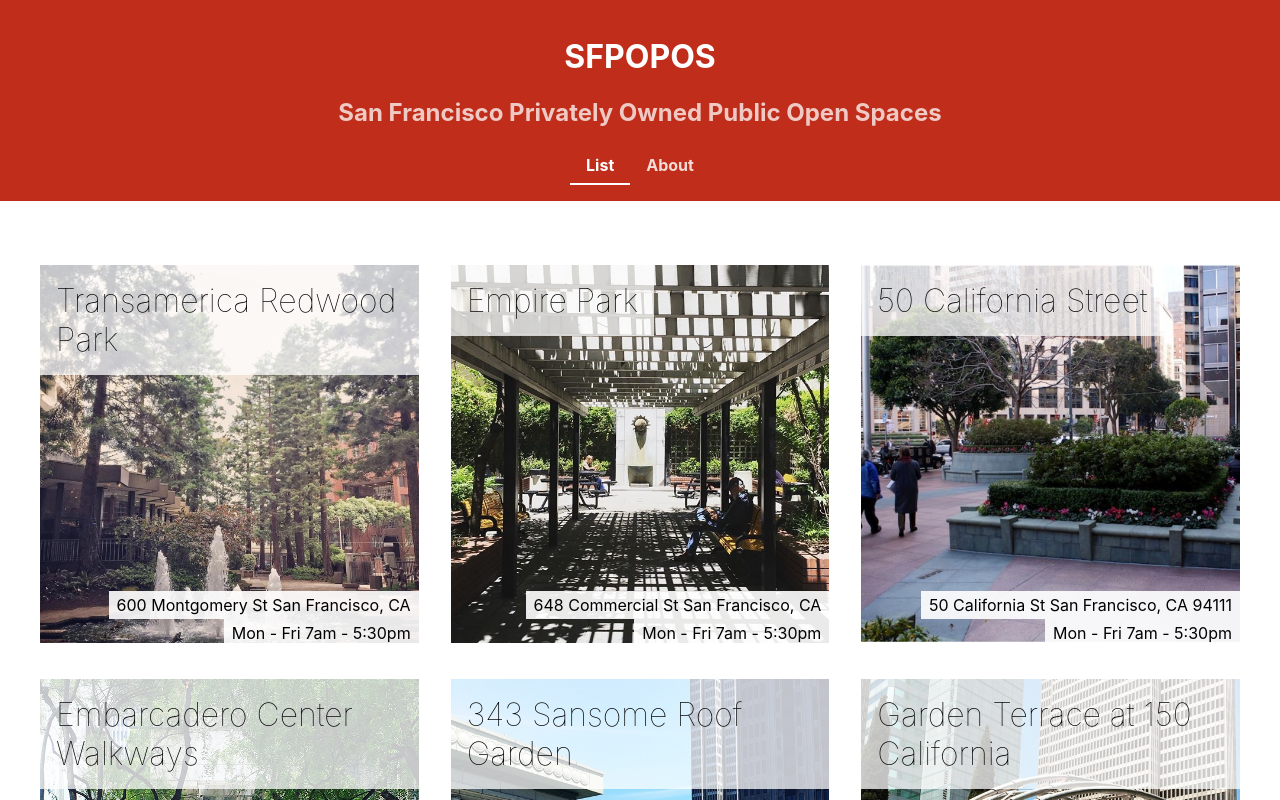
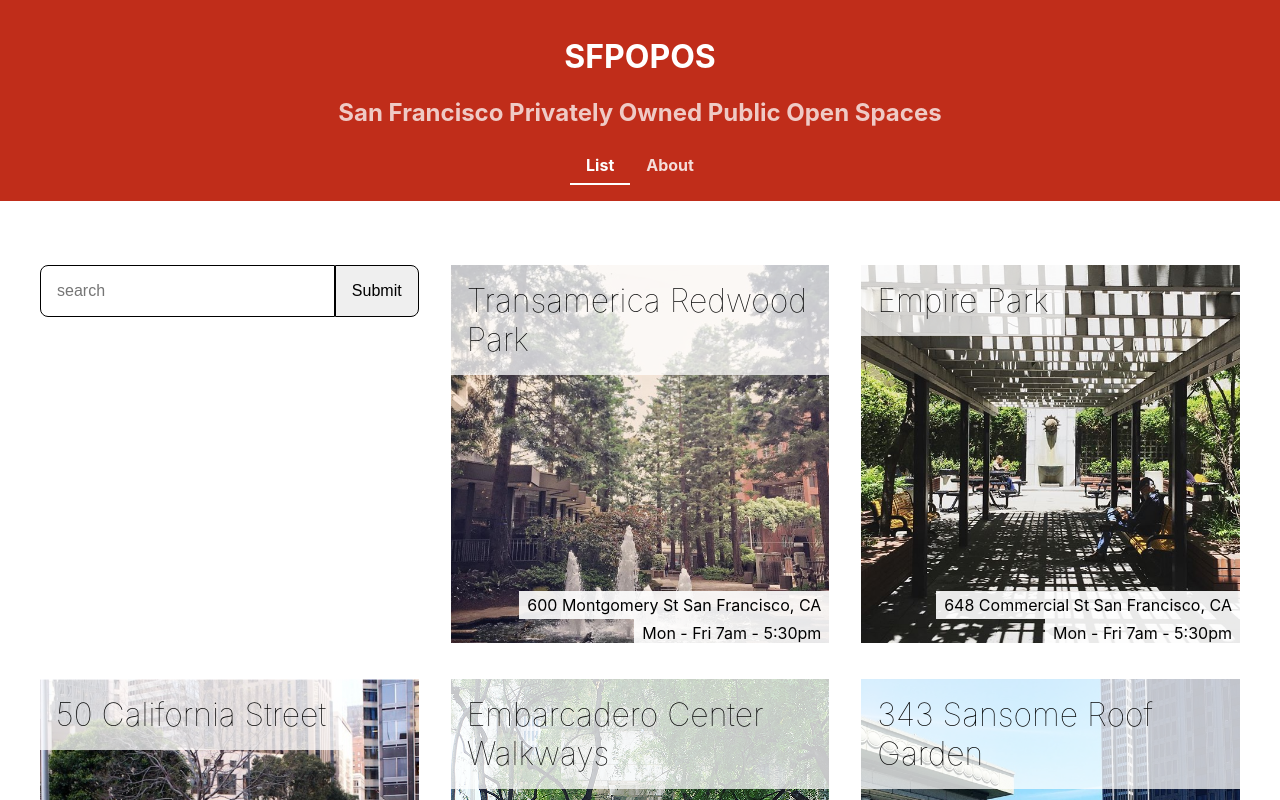
Before and after one commit to mikeygough/sf-popos, a React (Create React App) app: page /#/ in a window 1280 px wide. Shown: the top 800 px of the page. Built offline with nearby package versions, Linux system fonts and the light colour scheme.

Commit message:
add search, style form

```diff
--- a/src/components/App.js
+++ b/src/components/App.js
@@ -3,7 +3,6 @@
 import './App.css';
 
 import Title from './Title/Title';
-import POPOSList from './POPOSList/POPOSList';
 import Footer from './Footer/Footer';
 
 function App() {
--- a/src/components/POPOSDetails/POPOSDetails.js
+++ b/src/components/POPOSDetails/POPOSDetails.js
@@ -1,7 +1,7 @@
 import React from 'react';
 import { useParams } from 'react-router';
 import './POPOSDetails.css';
-import data from '../../sfpopos-data.json';
+import data from '../../sfpopos-data.js';
 
 function POPOSDetails(props) {
   const params = useParams();
--- a/src/components/POPOSList/POPOSList.css
+++ b/src/components/POPOSList/POPOSList.css
@@ -20,3 +20,27 @@
     grid-template-columns: 1fr;
   }
 }
+
+.POPOSList form {
+  display: flex;
+  align-items: flex-start;
+}
+
+.POPOSList form input,
+.POPOSList form button {
+  padding: 1em;
+  margin: 0;
+  border: 1px solid;
+  font-size: 1rem;
+}
+
+.POPOSList form input {
+  flex: 1;
+  border-top-left-radius: 0.5em;
+  border-bottom-left-radius: 0.5em;
+}
+
+.POPOSList form button {
+  border-top-right-radius: 0.5em;
+  border-bottom-right-radius: 0.5em;
+}
--- a/src/components/POPOSList/POPOSList.js
+++ b/src/components/POPOSList/POPOSList.js
@@ -1,14 +1,29 @@
 import React from 'react';
-import data from '../../sfpopos-data.json';
+import { useState } from 'react';
+import data from '../../sfpopos-data.js';
 import './POPOSList.css';
 import POPOSSpace from '../POPOSSpace/POPOSSpace';
 
 function POPOSList() {
+  const [query, setQuery] = useState('');
   // deconstruct as a parameter
-  const spaces = data.map(({ title, address, images, hours }, i) => {
+  const spaces = data
+    .filter((obj) => {
+      // true if query in title
+      const inTitle = obj.title
+        .toLowerCase()
+        .includes(query.toLowerCase());
+      // true if query in address
+      const inAddress = obj.address
+        .toLowerCase()
+        .includes(query.toLowerCase());
+      // return true if either
+      return inTitle || inAddress;
+    })
+    .map(({ id, title, address, images, hours }) => {
       return (
         <POPOSSpace
-        id={i}
+          id={id}
           key={title}
           name={title}
           address={address}
@@ -18,7 +33,19 @@
       );
     });
 
-  return <div className="POPOSList">{spaces}</div>;
+  return (
+    <div className="POPOSList">
+      <form>
+        <input
+          value={query}
+          placeholder="search"
+          onChange={(e) => setQuery(e.target.value)}
+        />
+        <button type="submit">Submit</button>
+      </form>
+      {spaces}
+    </div>
+  );
 }
 
 export default POPOSList;
--- /dev/null
+++ b/src/sfpopos-data.js
@@ -0,0 +1,7 @@
+import data from './sfpopos-data.json';
+
+data.forEach((obj, i) => {
+  obj.id = i;
+});
+
+export default data;
```
Lines whose indentation alone changed are shown as unchanged.
